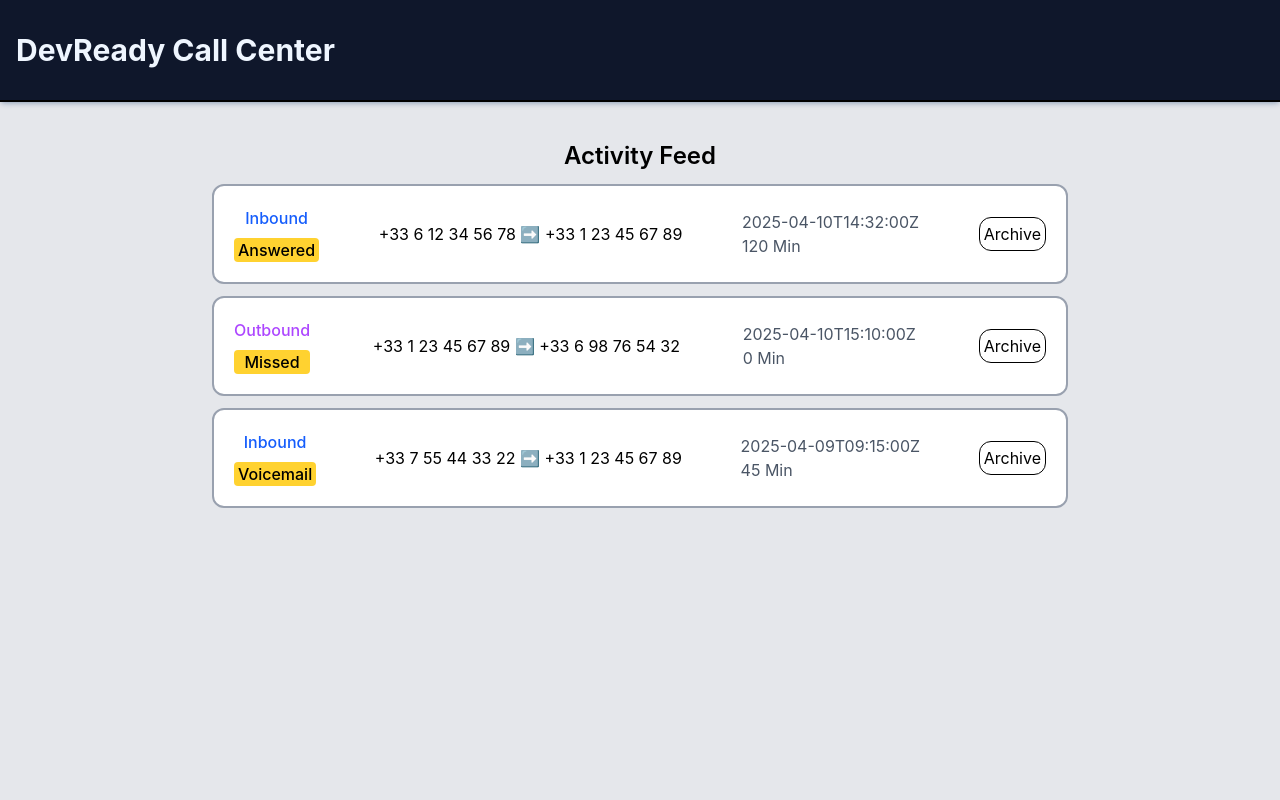
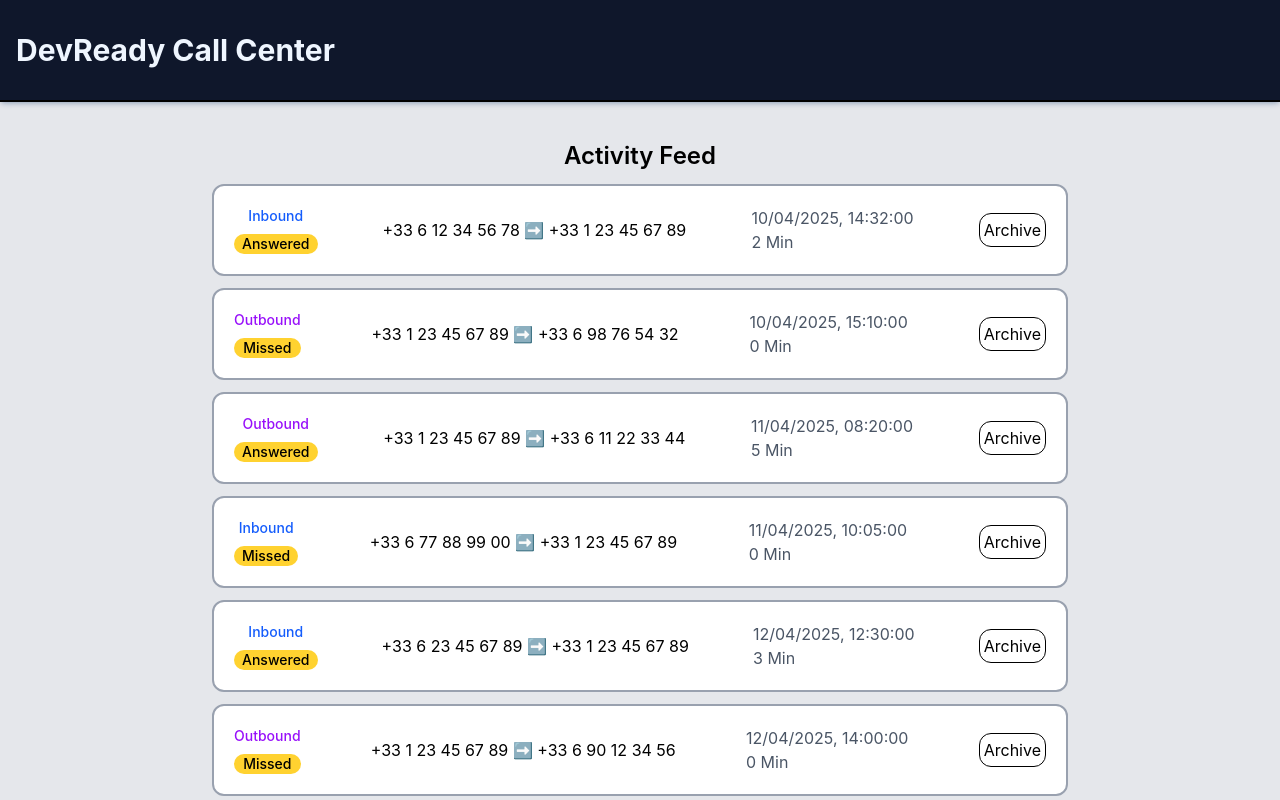
Before and after one commit to Vaggelis-Agapiou/call-management-dashboard, a React (Vite) app: page / in a window 1280 px wide. Built offline with nearby package versions, Linux system fonts and the light colour scheme.

Commit message:
Added Archiving mechanism to button

```diff
--- a/src/components/CallItem.jsx
+++ b/src/components/CallItem.jsx
@@ -1,21 +1,28 @@
 import { useNavigate } from "react-router-dom";
 
-function CallItem({ call }) {
+function CallItem({ call, onArchive }) {
   const navigate = useNavigate();
+
+  const callDate = new Date(call.created_at).toLocaleString("en-GB");
+
+  function handleClick(e) {
+    e.stopPropagation();
+    onArchive(call.id);
+    console.log("clicked");
+  }
 
   return (
     <div
-      key={call.id}
       onClick={() => navigate(`/call/${call.id}`)}
       className=" bg-white rounded-xl border-2 border-gray-400 cursor-pointer hover:shadow-md p-5 my-3 flex justify-between items-center capitalize"
     >
       <div className="flex flex-col gap-2 text-center">
         <p
-          className={`${call.direction === "inbound" ? "text-blue-600" : "text-purple-500"} text-s font-medium`}
+          className={`${call.direction === "inbound" ? "text-blue-600" : "text-purple-600"} text-sm font-medium`}
         >
           {call.direction}
         </p>
-        <p className="rounded bg-amber-300 px-1 font-medium text-s">
+        <p className="rounded-full bg-amber-300 px-2 font-medium text-sm">
           {call.call_type}
         </p>
       </div>
@@ -23,10 +30,15 @@ function CallItem({ call }) {
         {call.from} ➡️ {call.to}
       </p>
       <div className="flex flex-col">
-        <p className="text-s text-gray-600">{call.created_at}</p>
-        <p className="text-s text-gray-600">{call.duration} min</p>
+        <p className="text-s text-gray-600">{callDate}</p>
+        <p className="text-s text-gray-600">
+          {Math.floor(call.duration / 60)} min
+        </p>
       </div>
-      <button className="border rounded-xl p-1 hover:cursor-pointer hover:bg-slate-800 hover:text-slate-50">
+      <button
+        onClick={handleClick}
+        className="border rounded-xl p-1 hover:cursor-pointer hover:bg-slate-800 hover:text-slate-50"
+      >
         Archive
       </button>
     </div>
--- a/src/data/calls.js
+++ b/src/data/calls.js
@@ -35,4 +35,60 @@ export const callHistory = [
       },
     ],
   },
+  {
+    id: "4",
+    direction: "outbound",
+    from: "+33 1 23 45 67 89",
+    to: "+33 6 11 22 33 44",
+    call_type: "answered",
+    duration: 300,
+    is_archived: false,
+    created_at: "2025-04-11T08:20:00Z",
+  },
+  {
+    id: "5",
+    direction: "inbound",
+    from: "+33 6 77 88 99 00",
+    to: "+33 1 23 45 67 89",
+    call_type: "missed",
+    duration: 0,
+    is_archived: false,
+    created_at: "2025-04-11T10:05:00Z",
+  },
+  {
+    id: "6",
+    direction: "outbound",
+    from: "+33 1 23 45 67 89",
+    to: "+33 6 45 67 89 10",
+    call_type: "voicemail",
+    duration: 60,
+    is_archived: true,
+    created_at: "2025-04-08T17:45:00Z",
+    notes: [
+      {
+        id: "note-2",
+        content: "Left voicemail regarding subscription renewal",
+      },
+    ],
+  },
+  {
+    id: "7",
+    direction: "inbound",
+    from: "+33 6 23 45 67 89",
+    to: "+33 1 23 45 67 89",
+    call_type: "answered",
+    duration: 200,
+    is_archived: false,
+    created_at: "2025-04-12T12:30:00Z",
+  },
+  {
+    id: "8",
+    direction: "outbound",
+    from: "+33 1 23 45 67 89",
+    to: "+33 6 90 12 34 56",
+    call_type: "missed",
+    duration: 0,
+    is_archived: false,
+    created_at: "2025-04-12T14:00:00Z",
+  },
 ];
--- a/src/pages/Details.jsx
+++ b/src/pages/Details.jsx
@@ -11,9 +11,6 @@ function Details() {
         <h1 className="pl-4 text-3xl font-bold text-blue-50">
           DevReady Call Center
         </h1>
-      </div>
-      <div>
-        <h1>DevReady Call Center</h1>
       </div>
       <div>
         <h2>Call #{call.id} Details</h2>
--- a/src/pages/Home.jsx
+++ b/src/pages/Home.jsx
@@ -1,10 +1,19 @@
-/*eslint-disable no-unused-vars */
 import { useState } from "react";
 import { callHistory } from "../data/calls";
 import CallItem from "../components/CallItem";
 
 function Home() {
   const [calls, setCalls] = useState(callHistory);
+
+  function handleArchive(id) {
+    setCalls((allCalls) =>
+      allCalls.map((currentCall) =>
+        currentCall.id === id
+          ? { ...currentCall, is_archived: true }
+          : currentCall,
+      ),
+    );
+  }
 
   return (
     <div className="min-h-screen bg-gray-200">
@@ -15,9 +24,15 @@ function Home() {
       </div>
       <div className="max-w-4xl mx-auto px-5">
         <h2 className="text-center text-2xl font-semibold">Activity Feed</h2>
-        {calls.map((currentCall) => (
-          <CallItem key={currentCall.id} call={currentCall} />
-        ))}
+        {calls
+          .filter((currentCall) => currentCall.is_archived === false)
+          .map((currentCall) => (
+            <CallItem
+              key={currentCall.id}
+              call={currentCall}
+              onArchive={handleArchive}
+            />
+          ))}
       </div>
     </div>
   );
```
